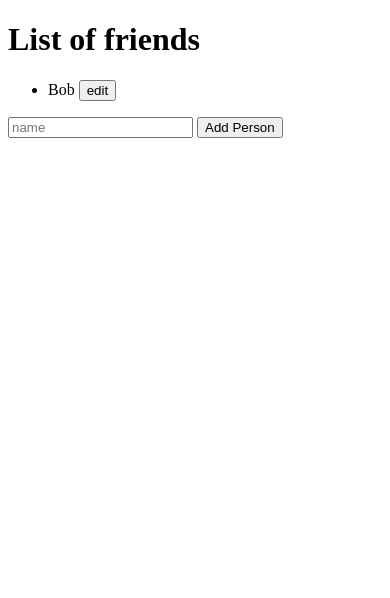
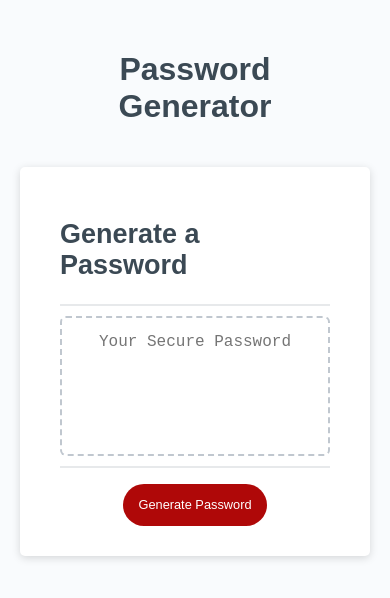
Before and after one commit to ZahirIsmat-Dev/Password-Generator, a plain HTML site: page index.html in a window 390 px wide. Drawn offline with Linux system fonts and the light colour scheme.

Commit message:
Corrected updated files

```diff
--- a/index.html
+++ b/index.html
@@ -1,41 +1,34 @@
 <!DOCTYPE html>
 <html lang="en">
-<head>
-  <meta charset="UTF-8">
-  <meta name="viewport" content="width=device-width, initial-scale=1.0">
-  <meta http-equiv="X-UA-Compatible" content="ie=edge">
-  <title>Event Delegation</title>
-  <link rel="stylesheet" href="./style.css">
-</head>
-<body>
-  <div class="container">
-    <form>
-      <h1>List of friends</h1>
-      <ul id="people-list">
-        <li id="0">Bob <button>edit</button></li>
-      </ul>
-      <input placeholder="name" id="name" />
-      <button id="add-btn">Add Person</button>
-    </form>
-    <div id="modal-container" class="modal">
-    <div class="modal-content">
-        <div class="modal-header">
-          <span class="close">&times;</span>
-          <h2 id="modal-name">
-          </h2>
+  <head>
+    <meta charset="UTF-8" />
+    <meta name="viewport" content="width=device-width, initial-scale=1.0" />
+    <meta http-equiv="X-UA-Compatible" content="ie=edge" />
+    <title>Password Generator</title>
+    <link rel="stylesheet" href="style.css" />
+  </head>
+  <body>
+    <div class="wrapper">
+      <header>
+        <h1>Password Generator</h1>
+      </header>
+      <div class="card">
+        <div class="card-header">
+          <h2>Generate a Password</h2>
         </div>
-        <div class="modal-body">
-          <h3>
-            Description:
-          </h3>
-          <textarea id="description" cols="30" rows="10"></textarea>
-          <div>
-            <button id="save">Save</button>
-          </div>
+        <div class="card-body">
+          <textarea
+            readonly
+            id="password"
+            placeholder="Your Secure Password"
+            aria-label="Generated Password"
+          ></textarea>
+        </div>
+        <div class="card-footer">
+          <button id="generate" class="btn">Generate Password</button>
         </div>
       </div>
     </div>
-  </div>
-  <script src="./script.js"></script>
-</body>
+    <script src="script.js"></script>
+  </body>
 </html>
--- a/script.js
+++ b/script.js
@@ -1,32 +1,14 @@
-var addBtn = document.querySelector("#add-btn");
-var peopleListEl = document.querySelector("#people-list");
-var nameEl = document.querySelector("#name");
-var modalEl = document.querySelector("#modal-container");
-var modalNameEl = document.querySelector("#modal-name");
-var descriptionEl = document.querySelector("#description");
-var closeEl = document.querySelector(".close");
-var saveBtn = document.querySelector("#save");
+// Assignment Code
+var generateBtn = document.querySelector("#generate");
 
-var people = [{ name: "Bob" }];
-var currentId = 0;
+// Write password to the #password input
+function writePassword() {
+  var password = generatePassword();
+  var passwordText = document.querySelector("#password");
 
-function addPersonToList(event) {
-  event.preventDefault();
-  var name = nameEl.value;
-  var li = document.createElement("li");
-  li.id = people.length;
-  li.innerHTML = name + " <button>edit</button>";
-  people.push({ name: name });
-  peopleListEl.append(li);
+  passwordText.value = password;
+
 }
 
-function close() {
-  modalEl.style.display = "none";
-}
-
-function handleClick() {
-  // Use event delegation to handle when the user clicks "edit"
-}
-
-closeEl.addEventListener("click", close);
-addBtn.addEventListener("click", addPersonToList);
+// Add event listener to generate button
+generateBtn.addEventListener("click", writePassword);
--- a/style.css
+++ b/style.css
@@ -1,25 +1,137 @@
-span {
-    cursor: pointer;
+*,
+*::before,
+*::after {
+  box-sizing: border-box;
+}
+
+html,
+body,
+.wrapper {
+  height: 100%;
+  margin: 0;
+  padding: 0;
+}
+
+body {
+  font-family: sans-serif;
+  background-color: #f9fbfd;
+}
+
+.wrapper {
+  padding-top: 30px;
+  padding-left: 20px;
+  padding-right: 20px;
+}
+
+header {
+  text-align: center;
+  padding: 20px;
+  padding-top: 0px;
+  color: hsl(206, 17%, 28%);
+}
+
+.card {
+  background-color: hsl(0, 0%, 100%);
+  border-radius: 5px;
+  border-width: 1px;
+  box-shadow: rgba(0, 0, 0, 0.15) 0px 2px 8px 0px;
+  color: hsl(206, 17%, 28%);
+  font-size: 18px;
+  margin: 0 auto;
+  max-width: 800px;
+  padding: 30px 40px;
+}
+
+.card-header::after {
+  content: " ";
+  display: block;
+  width: 100%;
+  background: #e7e9eb;
+  height: 2px;
+}
+
+.card-body {
+  min-height: 100px;
+}
+
+.card-footer {
+  text-align: center;
+}
+
+.card-footer::before {
+  content: " ";
+  display: block;
+  width: 100%;
+  background: #e7e9eb;
+  height: 2px;
+}
+
+.card-footer::after {
+  content: " ";
+  display: block;
+  clear: both;
+}
+
+.btn {
+  border: none;
+  background-color: hsl(360, 91%, 36%);
+  border-radius: 25px;
+  box-shadow: rgba(0, 0, 0, 0.1) 0px 1px 6px 0px rgba(0, 0, 0, 0.2) 0px 1px 1px
+    0px;
+  color: hsl(0, 0%, 100%);
+  display: inline-block;
+  font-size: 22px;
+  line-height: 22px;
+  margin: 16px 16px 16px 20px;
+  padding: 14px 34px;
+  text-align: center;
+  cursor: pointer;
+}
+
+button[disabled] {
+  cursor: default;
+  background: #c0c7cf;
+}
+
+.float-right {
+  float: right;
+}
+
+#password {
+  -webkit-appearance: none;
+  -moz-appearance: none;
+  appearance: none;
+  border: none;
+  display: block;
+  width: 100%;
+  padding-top: 15px;
+  padding-left: 15px;
+  padding-right: 15px;
+  padding-bottom: 85px;
+  font-size: 1.2rem;
+  text-align: center;
+  margin-top: 10px;
+  margin-bottom: 10px;
+  border: 2px dashed #c0c7cf;
+  border-radius: 6px;
+  resize: none;
+  overflow: hidden;
+}
+
+@media (max-width: 690px) {
+  .btn {
+    font-size: 1rem;
+    margin: 16px 0px 0px 0px;
+    padding: 10px 15px;
   }
 
-  .modal {
-    display: none;
+  #password {
+    font-size: 1rem;
   }
+}
 
-  .modal-header {
-    padding: 2px 16px;
-    background-color: #586994;
-    color: white;
+@media (max-width: 500px) {
+  .btn {
+    font-size: 0.8rem;
   }
-
-  .modal-body {padding: 2px 16px;}
-
-  .modal-content {
-    position: relative;
-    background-color: #fefefe;
-    margin: auto;
-    padding: 0;
-    border: 1px solid #888;
-    width: 80%;
-    box-shadow: 0 4px 8px 0 rgba(0,0,0,0.2),0 6px 20px 0 rgba(0,0,0,0.19);
-  }
+}
```
